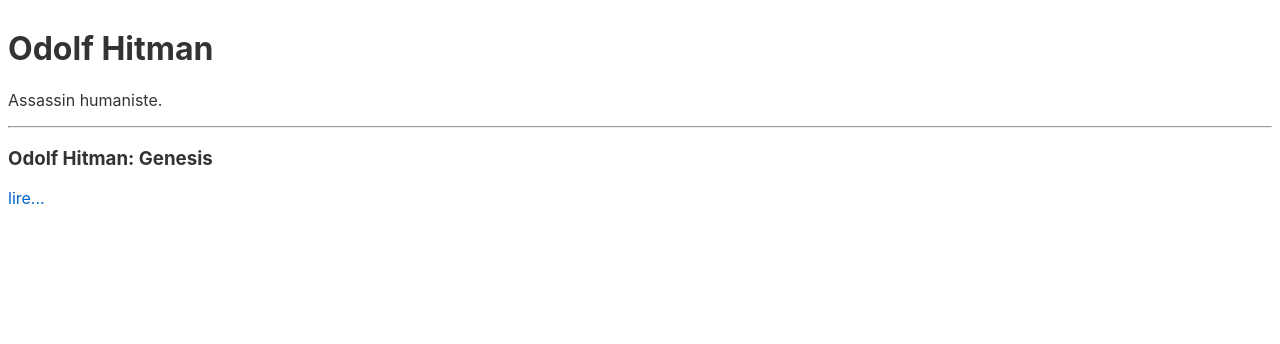
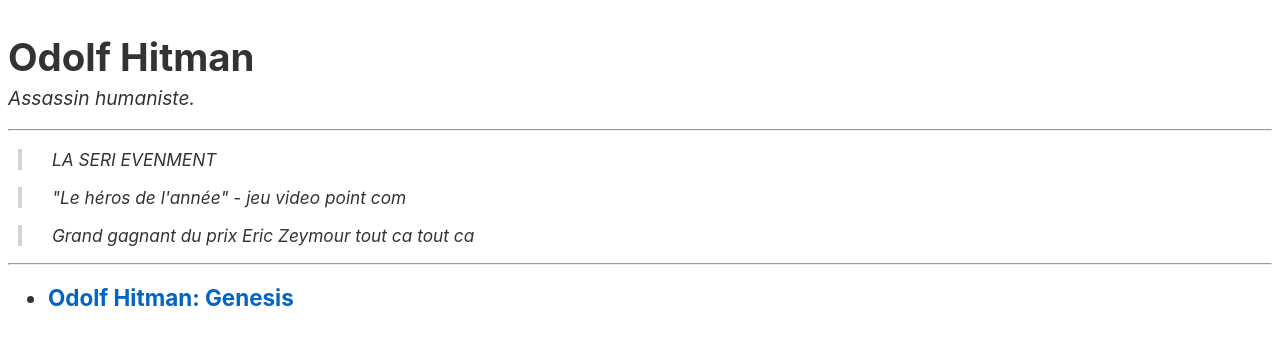
Before and after one commit to Gurimarukin/ahitman, a Svelte app: page / in a window 1280 px wide. Shown: the top 344 px of the page. Built offline with nearby package versions, Linux system fonts and the light colour scheme.

Commit message:
Update layout

```diff
--- a/src/App.svelte
+++ b/src/App.svelte
@@ -5,14 +5,53 @@
   import Link from './ui/Link.svelte'
 </script>
 
+<style>
+  main {
+    font-size: 1.2em;
+  }
+
+  h1 {
+    margin-bottom: 0;
+  }
+
+  p.subtitle {
+    margin-top: 0.33em;
+    font-style: italic;
+  }
+
+  blockquote {
+    margin-left: 10px;
+    padding-left: 30px;
+    border-left: 4px solid lightgrey;
+    font-style: italic;
+    font-size: 0.9em;
+  }
+
+  li {
+    font-size: 1.17em;
+    font-weight: bold;
+  }
+</style>
+
 <main>
   <h1>Odolf Hitman</h1>
-  <p>Assassin humaniste.</p>
+  <p class="subtitle">Assassin humaniste.</p>
 
   <hr />
 
-  <h3>Odolf Hitman: Genesis</h3>
-  <Link to={routes.ohGenesis}>lire...</Link>
+  <blockquote>LA SERI EVENMENT</blockquote>
+
+  <blockquote>"Le héros de l'année" - jeu video point com</blockquote>
+
+  <blockquote>Grand gagnant du prix Eric Zeymour tout ca tout ca</blockquote>
+
+  <hr />
+
+  <ul>
+    <li>
+      <Link to={routes.ohGenesis}>Odolf Hitman: Genesis</Link>
+    </li>
+  </ul>
 
   <Router />
 </main>
```
